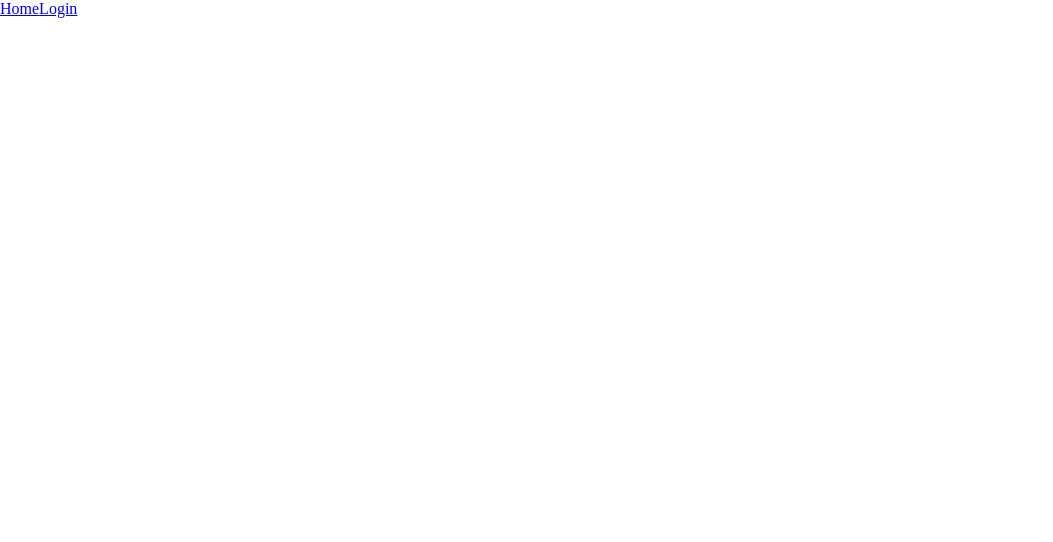
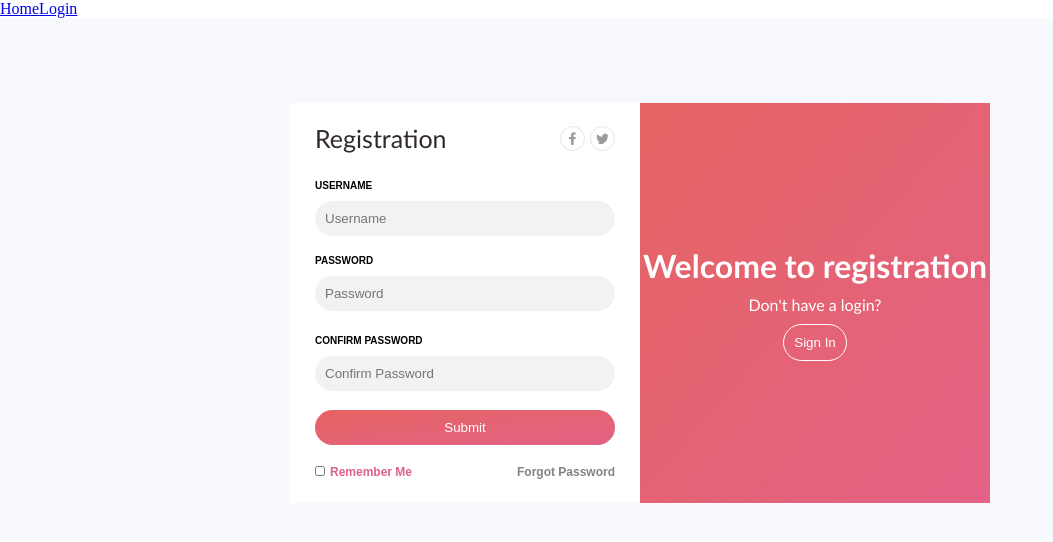
Before and after one commit to AramChilingryan/Project1, a React (Create React App) app: page /registr in a window 1280 px wide. Before the commit this address had no page. Shown: the top 542 px of the page, without its empty margins (0-1053 px from the left). Built offline with nearby package versions, Linux system fonts and the light colour scheme.

Commit message:
Create registration file

```diff
--- a/package.json
+++ b/package.json
@@ -7,6 +7,7 @@
     "@testing-library/react": "^13.4.0",
     "@testing-library/user-event": "^13.5.0",
     "classnames": "^2.3.2",
+    "express": "^4.18.2",
     "formik": "^2.2.9",
     "react": "^18.2.0",
     "react-dom": "^18.2.0",
--- a/src/App.js
+++ b/src/App.js
@@ -1,9 +1,11 @@
 import React from 'react'
 import Dashboard from './components/Dashboard'
 import Login from './components/Login'
+import Registr from './components/Registr'
 import Navigation from './components/Navigation'
 import {Routes, Route} from 'react-router-dom'
 import './styles/main.scss'
+
 
 function App() {
   return (
@@ -13,6 +15,7 @@ function App() {
         <Route path='/'/>
         <Route path='/login' element={<Login/>}/>
         <Route path='/dashboard' element={<Dashboard/>}/>
+        <Route path='/registr' element={<Registr/>}/>
       </Routes>
     </div>
   )
--- a/src/components/Button.js
+++ b/src/components/Button.js
@@ -1,9 +1,9 @@
 import React from 'react'
 
-function Button({text, className}) {
+function Button({text, className, click}) {
   return (
     <div>
-      <input type="submit" value={text} className={className}/>
+      <input type="submit" value={text} className={className} onClick={click}/>
     </div>
   )
 }
--- a/src/components/Login.js
+++ b/src/components/Login.js
@@ -12,9 +12,14 @@ import classNames from 'classnames'
 
 function Login() {
   const navigate = useNavigate()
+  const registNavigate = useNavigate()
   function submitForm(values,action){
     console.log(values)
     navigate("/dashboard")
+  }
+
+  function handleRegistr(){
+    registNavigate("/registr")
   }
 
   return (
@@ -71,7 +76,7 @@ function Login() {
               <div className='box signUp-box'>
                  <h1>Welcome to login</h1>
                  <p>Don't have an accout?</p>
-                 <Button text="Sign Up" className={classNames("standard", "outline")}/>
+                 <Button text="Sign Up" className={classNames("standard", "outline")} click={handleRegistr} />
               </div>
             </div>
           )
--- /dev/null
+++ b/src/components/Registr.js
@@ -0,0 +1,99 @@
+import React from 'react'
+import Error from './Error'
+import {Formik} from "formik"
+import { useNavigate } from 'react-router-dom'
+import {registrSchema} from '../schemas/registrSchema.js'
+import {FaFacebookF} from "react-icons/fa"
+import {BsTwitter} from "react-icons/bs"
+import Input from './Input'
+import Checkbox from './Checkbox'
+import Button from './Button'
+import classNames from 'classnames'
+
+function Registr() {
+    const signInNavigate = useNavigate()
+    function registrSubmit(values){
+        console.log(values)
+    }
+    function handleSignIn(){
+        signInNavigate("/login")
+    }
+
+  return (
+    <Formik
+      initialValues={{
+        email: "",
+        password: "",
+        confirmPassword: ""
+      }}
+      onSubmit={registrSubmit}
+      validationSchema={registrSchema}
+    >
+        {
+            ({values, errors, handleSubmit, handleChange}) => {
+                console.log(errors)
+                return (
+                    <div className='container'>
+                      <div className='box'>
+                        <form autoComplete="off" onSubmit={handleSubmit}>
+                          <div className='header'>
+                            <span>Registration</span>
+                            <div className='icons'>
+                              <FaFacebookF/>
+                              <BsTwitter/>
+                             </div>
+                          </div>
+                          <Input
+                            text="USERNAME"
+                            type="email"
+                            placeholder="Username"
+                            name="email"
+                            id="email"
+                            onChange={handleChange}
+                            value={values.email}
+                           />
+                           <Error text={errors.email} className="error-user"/>
+
+                          <Input
+                            text="PASSWORD"
+                            type="password"
+                            placeholder="Password"
+                            name="password"
+                            id="password"
+                            onChange={handleChange}
+                            value={values.password}
+                           />
+                          <Error text={errors.password} className="error-password"/>
+
+                          <Input
+                            text="CONFIRM PASSWORD"
+                            type="password"
+                            placeholder="Confirm Password"
+                            name="confirmPassword"
+                            id="confirmPassword"
+                            onChange={handleChange}
+                            value={values.confirmPassword}
+                           />
+                          <Error text={errors.confirmPassword} className="error-password"/>
+
+                          <Button text="Submit" className={classNames("standard", "regular")}/>
+                          <div className='footer'>
+                            <Checkbox name="rem" id="rem" text="Remember Me"/>
+                            <span>Forgot Password</span>
+                          </div>
+                        </form>
+                      </div>
+                      <div className='box signUp-box'>
+                        <h1>Welcome to registration </h1>
+                        <p>Don't have a login?</p>
+                        <Button text="Sign In" className={classNames("standard", "outline")} click={handleSignIn}/>
+                      </div>
+                    </div>
+                )
+            }
+        }
+    </Formik>
+  )
+}
+
+export default Registr
--- /dev/null
+++ b/src/schemas/registrSchema.js
@@ -0,0 +1,7 @@
+import * as yup from "yup"
+
+export const registrSchema = yup.object().shape({
+  email: yup.string().required("Username is required!"),
+  password: yup.string().min(8, "password must be at least 8 chars long!"),
+  confirmPassword: yup.string().min(8, "password must be at least 8 chars long!"),
+})
--- a/src/styles/login.scss
+++ b/src/styles/login.scss
@@ -8,14 +8,14 @@
     font-family: Arial, Helvetica, sans-serif;
     .box {
         width: 350px;
-        height: 330px;
+        height: 400px;
         background-color: white;
         display: flex;
         justify-content: center;
         align-items: center;
         form {
             width: 300px;
-            height: 300px;
+            height: 360px;
             position: relative;
             .header {
                 display: flex;
```
Also changed, not shown: 1 other file (tests, documents, lock files or other folders).
